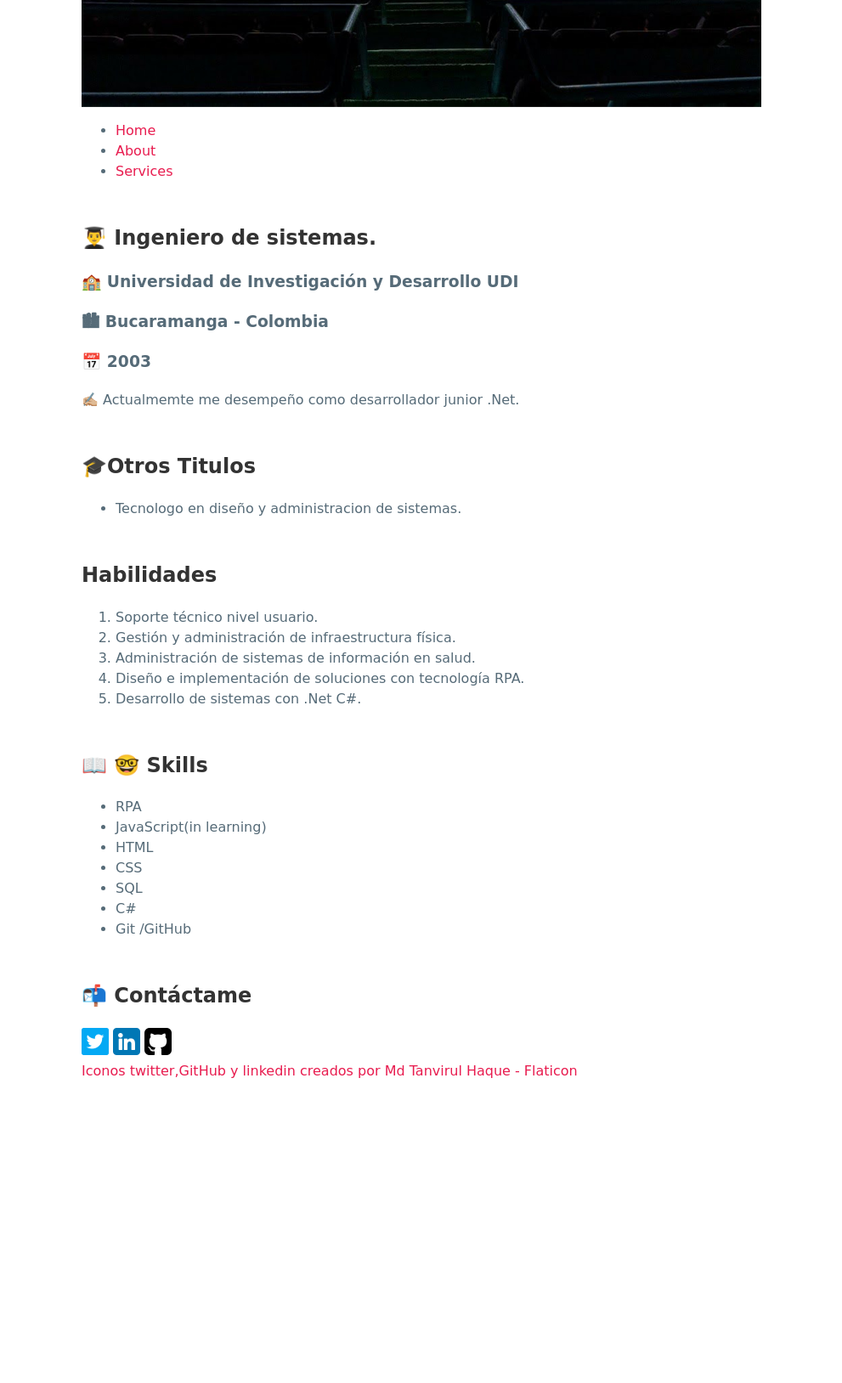
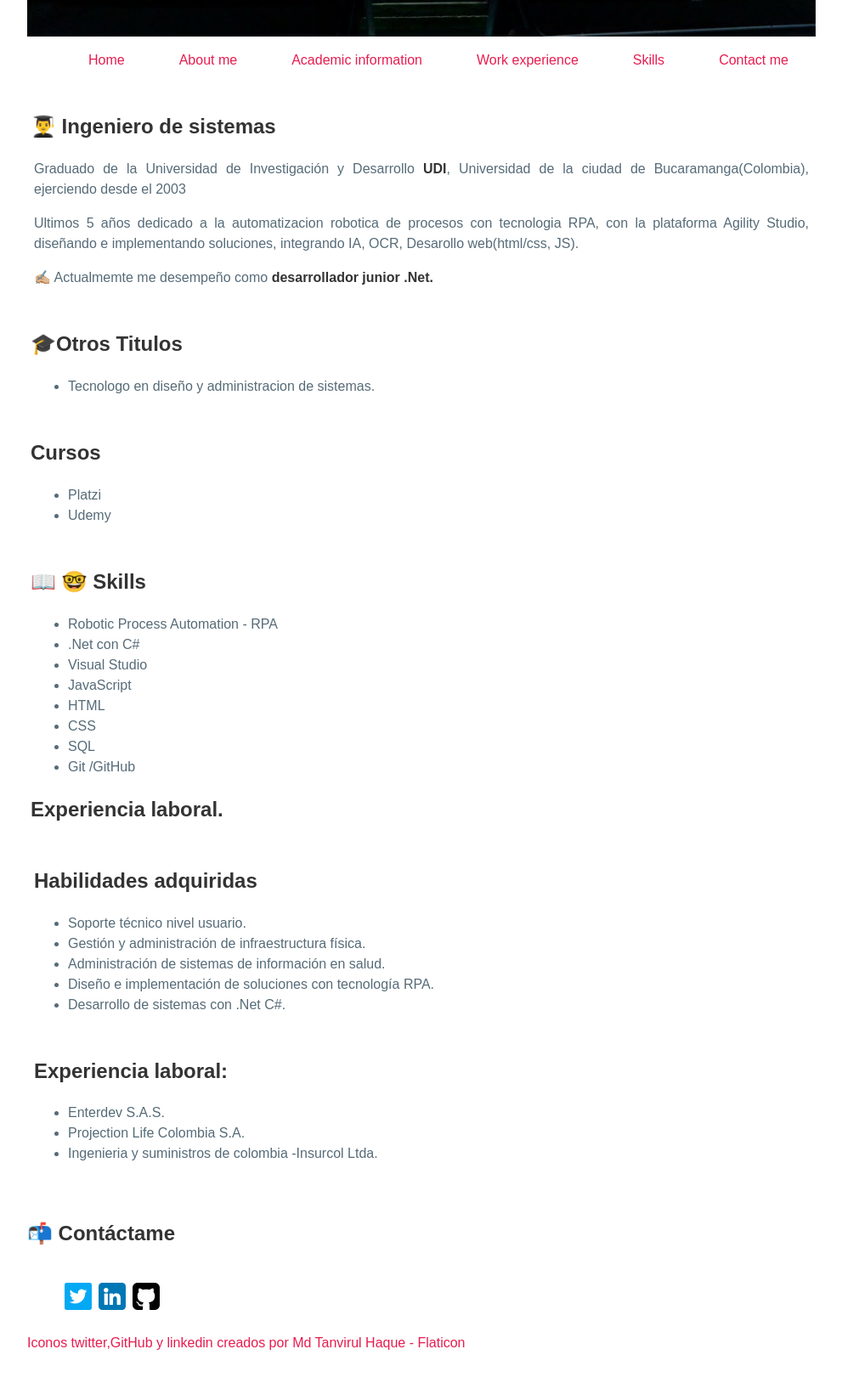
Before and after one commit to CarlosBD1988/BootcampJS, a plain HTML site: page Introduccion-HTML/carlosbd88-1673/index.html in a window 1280 px wide. Shown: the part 618-2246 px from the top of the page at 85% size, without its empty margins (144-1135 px from the left). Before the commit the page ends 1955 px from the top, so only its background shows below. Drawn offline with Linux system fonts and the light colour scheme; a web font is replaced by a local one.

Commit message:
Add HTML semantic To Index.html and add contactamen.html

```diff
--- a/Introduccion-HTML/carlosbd88-1673/index.html
+++ b/Introduccion-HTML/carlosbd88-1673/index.html
@@ -5,74 +5,135 @@
     <meta charset="UTF-8">
     <meta http-equiv="X-UA-Compatible" content="IE=edge">
     <meta name="viewport" content="width=device-width, initial-scale=1.0">
-    <title>Mi pagina Web</title>
+    <title>Mi hoja de vida</title>
     <link rel="stylesheet" href="style/main.css">
 
 </head>
 <body>
 
     <header>
-
         <img src="img/logo.jpg" alt="Logo_carlos">
         <h1>¡Hola!, <h1>
         <a href="about.html">Soy Carlos Andrés Bohórquez Durán.</a></h1>
-
     </header>
-    <nav>
-        <ul>
-            <li><a href="">Home</a></li>
-            <li><a href="">About</a></li>
-            <li><a href="">Services</a></li>
+    <nav class="navbar">
+        <ul class="navbar-item">
+            <li><a href="index.html">Home</a></li>
+            <li><a href="#aboutme">About me</a></li>
+            <li><a href="#aboutme">Academic information</a></li>
+            <li><a href="#experence">Work experience</a></li>
+            <li><a href="#skills">Skills</a></li>
+            <li><a href="contactame.html">Contact me</a></li>
         </ul>
     </nav>
     <!-- Esto es un comentario-->
+    <main>
+        <section class="aboutme">
+            <a name="aboutme"></a>
+            <h2>👨‍🎓 Ingeniero de sistemas</h2>
+            <article>
+                <p>Graduado de la Universidad de Investigación y Desarrollo <strong>UDI</strong>, Universidad de la ciudad de Bucaramanga(Colombia), ejerciendo desde el 2003</h3>
+                <p>Ultimos 5 años dedicado a la automatizacion robotica de procesos con tecnologia RPA, con la plataforma Agility Studio, diseñando e implementando soluciones, integrando IA, OCR,  Desarollo web(html/css, JS).</p>
+                <p>✍🏼 Actualmemte me desempeño como <strong>desarrollador junior .Net.</strong> </p>
+            </article>
 
-    <h2>👨‍🎓 Ingeniero de sistemas.</h2>
-    <h3>🏫 Universidad de Investigación y Desarrollo UDI</h3>
-    <h3>🏙 Bucaramanga - Colombia</h3>
-    <h3>📅 2003</h3>
+        </section>
 
-    <p>✍🏼 Actualmemte me desempeño como desarrollador junior .Net.</p>
-
+      <section class="academic">
         <h2> 🎓Otros Titulos</h2>
+        <article>
             <ul>
                 <li>Tecnologo en diseño y administracion de sistemas.</li>
             </ul>
+        </article>
+        <h2> Cursos</h2>
+        <article>
+            <ul>
+                <li>Platzi</li>
+                <li>Udemy</li>
+            </ul>
+        </article>
 
-    <h2>Habilidades</h2>
-    <ol>
+      </section>
+
+      <section class="Skills">
+        <a name="skills"></a>
+        <h2>📖 🤓 Skills </h2>
+        <article>
+            <ul>
+                <li>Robotic Process Automation - RPA</li>
+                <li>.Net con C#</li>
+                <li>Visual Studio</li>
+                <li>JavaScript</li>
+                <li>HTML</li>
+                <li>CSS</li>
+                <li>SQL</li>
+                <li>Git /GitHub</li>
+            </ul>
+        </article>
+      </section>
+
+      <section class="experence">
+        <h1>Experiencia laboral.</h1>
+        <a name="experence"></a>
+            <article>
+                <h2>Habilidades adquiridas</h2>
+                <ul>
                    <li>Soporte técnico nivel usuario.</li>
                    <li>Gestión y administración de infraestructura física.</li>
                    <li>Administración de sistemas de información en salud.</li>
                    <li>Diseño e implementación de soluciones con tecnología RPA.</li>
                    <li>Desarrollo de sistemas con .Net C#.</li>
-    </ol>
+               </ul>
+           </article>
 
-    <h2>📖 🤓 Skills </h2>
+            <article>
+                <h2>Experiencia laboral:</h2>
                 <ul>
-        <li>RPA</li>
-        <li>JavaScript(in learning)</li>
-        <li>HTML</li>
-        <li>CSS</li>
-        <li>SQL</li>
-        <li>C#</li>
-        <li>Git /GitHub</li>
+                    <li>Enterdev S.A.S.</li>
+                    <li>Projection Life Colombia S.A.</li>
+                    <li>Ingenieria y suministros de colombia -Insurcol Ltda.</li>
                 </ul>
 
+            </article>
+
+
+      </section>
+
+    </main>
+
+
         <footer class="footer">
+            <div class="footer_title">
                 <h2>📬 Contáctame</h2>
+            </div>
 
             <div class="footer_redes">
-            <a href="https://twitter.com/jsbc2017" target="_blank"><img class="icon_redes" src="icon/twiter.png"
-                    alt="Twitter"></a>
-            <a href="https://www.linkedin.com/in/carlos-andres-bohorquez-duran-38675a174/" target="_blank"><img
-                    class="icon_redes" src="icon/linkedin.png" alt="Linkedin"></a>
-            <a href="https://github.com/CarlosBD1988" target="_blank"><img class="icon_redes"
-                    src="icon/signo-de-github.png" alt="GitHub"></a>
+                <ul>
+                    <li>
+                        <a href="https://twitter.com/jsbc2017" target="_blank">
+                        <img class="icon_redes" src="icon/twiter.png" alt="Twitter">
+                        </a>
+                    </li>
+                    <li>
+                        <a href="https://www.linkedin.com/in/carlos-andres-bohorquez-duran-38675a174/" target="_blank">
+                            <img class="icon_redes" src="icon/linkedin.png" alt="Linkedin">
+                        </a>
+                    </li>
+                    <li>
+                        <a href="https://github.com/CarlosBD1988" target="_blank">
+                            <img class="icon_redes" src="icon/signo-de-github.png" alt="GitHub">
+                        </a>
+                    </li>
+                </ul>
+
+            </div>
+            <div>
+                <a href="https://www.flaticon.es/iconos-gratis/logotipo-de-twitter" title="logotipo de twitter iconos"
+                target="_blank">Iconos twitter,GitHub y linkedin creados por Md Tanvirul Haque - Flaticon
+            </a>
             </div>
 
-            <a href="https://www.flaticon.es/iconos-gratis/logotipo-de-twitter" title="logotipo de twitter iconos"
-                target="_blank">Iconos twitter,GitHub y linkedin creados por Md Tanvirul Haque - Flaticon</a>
 
 
         </footer>
--- a/Introduccion-HTML/carlosbd88-1673/style/main.css
+++ b/Introduccion-HTML/carlosbd88-1673/style/main.css
@@ -1,11 +1,22 @@
 @import 'https://fonts.googleapis.com/css?family=Roboto:300,400,500';
 @import url('https://fonts.googleapis.com/css2?family=Tilt+Neon&display=swap');
+
+html{
+  box-sizing: border-box;
+  height: 100%;
+}
+
+*{
+  box-sizing: inherit;
+}
+
+
+
 body {
     margin: 0 auto;
-    max-width: 50em;
-
+    max-width: 60em;
     font-size: 16px;
-    font-family: 'Tilt Neon', cursive;;
+    font-family:Arial, Helvetica, sans-serif;
     line-height: 1.5;
     padding: 4em 1em;
 
@@ -33,7 +44,7 @@ header {
 
   header h1 {
     color: white;
-    font-size: 2.5em;
+    font-size: 2em;
     font-weight: 300;
   }
 
@@ -55,6 +66,26 @@ header {
     color: white;
   }
 
+  .navbar-item{
+  display: flex;
+  flex-direction: row;
+  justify-content: space-around;
+  align-items: center;
+
+}
+
+.navbar-item li{
+  list-style: none;
+}
+
+.navbar-item a:hover{
+  font-weight: bold;
+  font-style: italic;
+  font-size: 18px;
+
+}
+
+
 h1,
 h2,
 strong {
@@ -65,6 +96,11 @@ h2 {
     margin-top: 1em;
     padding-top: 1em;
   }
+
+  p{
+text-align: justify;
+  }
+
 a {
     color: #e81c4f;
     text-decoration: none;
@@ -76,6 +112,30 @@ a {
     height: 32px;
 }
 
-.footer_redes{
-    align-items:baseline ;
+.footer{
+  display: flex;
+  flex-direction: column;
+  justify-content: space-between;
+
+  margin: 0;
 }
+
+.footer_redes ul{
+    display: flex;
+    flex-direction: row;
+    justify-content:flex-start;
+}
+.footer_redes ul li{
+  list-style: none;
+  margin: 4px;
+}
+
+section{
+
+  margin: 4px;
+}
+
+article{
+  margin: 4px;
+
+}
--- /dev/null
+++ b/Introduccion-HTML/carlosbd88-1673/style/styleContacto.css
@@ -0,0 +1,88 @@
+html{
+    box-sizing: border-box;
+}
+*{
+    box-sizing: inherit;
+}
+
+body{
+    background-color: #fafafa;
+    color: #333;
+}
+
+.page{
+    max-width: 800px;
+    margin: 100px auto;
+    padding: 0 40px;
+    font-family:Arial, Helvetica, sans-serif}
+
+
+.form-group{
+
+    margin: 20px 0;
+}
+
+label,input{
+    vertical-align: middle;
+}
+
+label,input[type="text"],input[type="email"]{
+    width: 100%;
+}
+
+label,legend{
+    font-weight: bold;
+    text-transform: uppercase;
+    font-size: 14px;
+    color: #444;
+}
+
+input[type="text"],input[type="email"],textarea{
+    background: white;
+    border: 1px solid lightgray;
+    border-radius: 4px;
+    padding:8px 10px;
+    color: #333;
+
+
+}
+
+textarea{
+    display: block;
+    width: 100%;
+    resize: vertical;
+}
+
+.help{
+    font-size: 12px;
+    margin-top:10px;
+    color: gray;
+
+}
+
+button{
+    padding:16px 60px;
+    text-transform: uppercase;
+    font-weight: bold;
+    border: 1px solid #713f12;
+    background: #eab308;
+    color: #333;
+    border-radius: 8px;
+    box-shadow: 1px 1px 3px rgba(0,0,0,0.5);
+    text-shadow: 1px -1px 0 rgba(255,255,255,0.6);
+    cursor: pointer;
+}
+button:hover{
+    background: #facc15;
+}
+button:active{
+    background: #ca8a04;
+    box-shadow: none;
+}
+form{
+    accent-color: #eab308;
+}
+input:focus-visible, textarea:focus-visible{
+    border:1px solid #eab308; ;
+    outline: 3px solid #facc15;
+}
--- /dev/null
+++ b/Introduccion-HTML/css-flexbox-grid/styles.css
@@ -0,0 +1,38 @@
+html{
+    box-sizing: border-box;
+    height: 100%;
+}
+
+*{
+    box-sizing: inherit;
+}
+
+body{
+    background: whitesmoke;
+    height: 100%;
+    margin: 0;
+}
+
+.container{
+    display: flex;
+    flex-wrap: wrap;
+    flex-direction: row;
+    justify-content: space-evenly;
+    align-items: flex-end;
+    align-content:space-between;
+
+    border: 2px dashed rebeccapurple;
+    height: 100%;
+
+
+}
+
+.item{
+    border:  3px solid coral;
+    height: 50px;
+    width: 200px;
+    background:papayawhip;
+    font-family: Arial, Helvetica, sans-serif;
+    text-align: center;
+    font-weight: bold;
+}
--- /dev/null
+++ b/Introduccion-HTML/css-flexbox-grid/stylesGrid.css
@@ -0,0 +1,43 @@
+html{
+    box-sizing: border-box;
+    height: 100%;
+}
+
+*{
+    box-sizing: inherit;
+}
+
+body{
+    background: whitesmoke;
+    height: 100%;
+    margin: 0;
+}
+
+.grid-container{
+    height: 100%;
+    border: 4px dashed teal;
+    display: grid;
+
+    grid-template-columns: [line1]40px [line2]50px [line3]auto [line4]50px [lineEnd]40px;
+    grid-template-rows: [row1]25px [row2]100px [lastrow]auto;
+
+
+}
+.grid-item{
+    border:  3px solid coral;
+    height: auto;
+    width: auto;
+    background:papayawhip;
+    font-family: Arial, Helvetica, sans-serif;
+    text-align: center;
+    font-weight: bold;
+    ;
+
+}
+
+.item-a{
+    background-color: gold;
+    grid-column: line3 / lineEnd;
+    grid-row: row1/row2;
+
+}
```
Also changed, not shown: Introduccion-HTML/carlosbd88-1673/contactame.html (added, +70 -0 lines), Introduccion-HTML/css-flexbox-grid/grid.html (added, +28 -0 lines), Introduccion-HTML/css-flexbox-grid/index.html (added, +38 -0 lines). Lines whose indentation alone changed are shown as unchanged.
